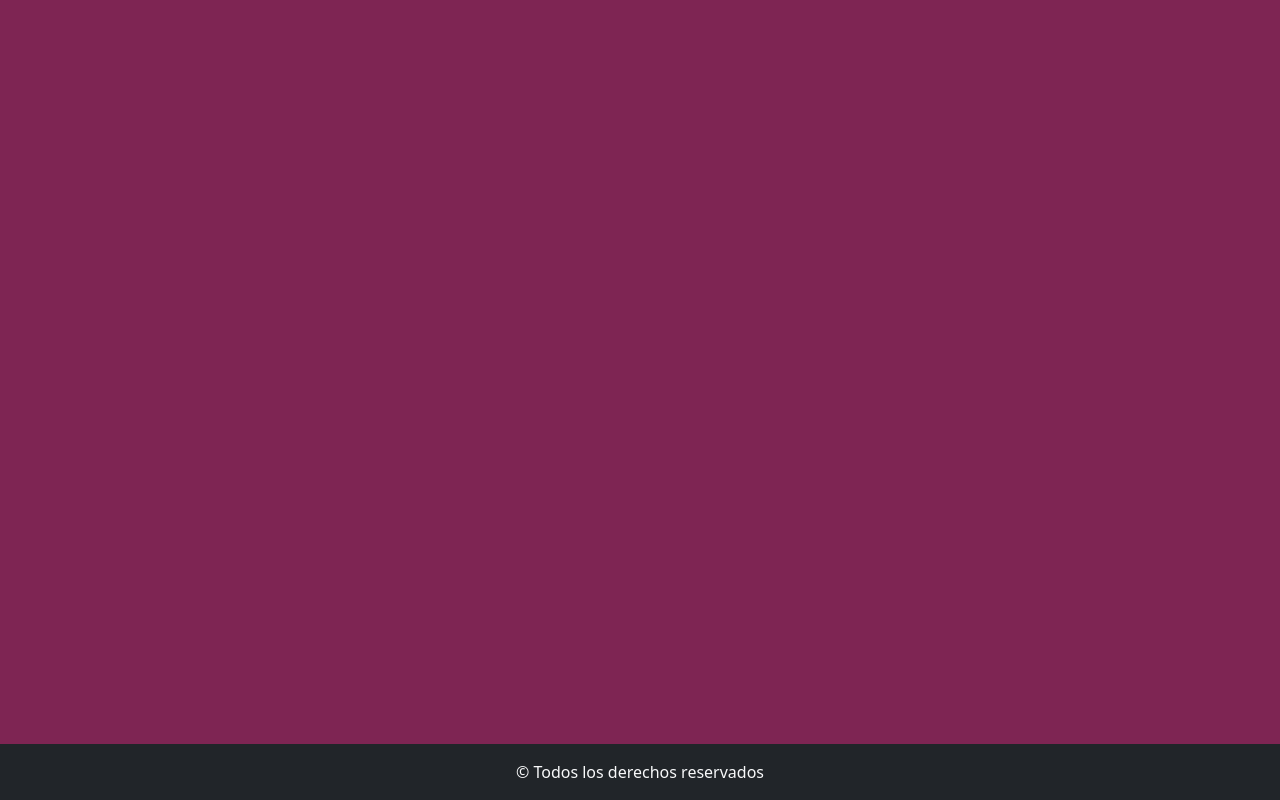
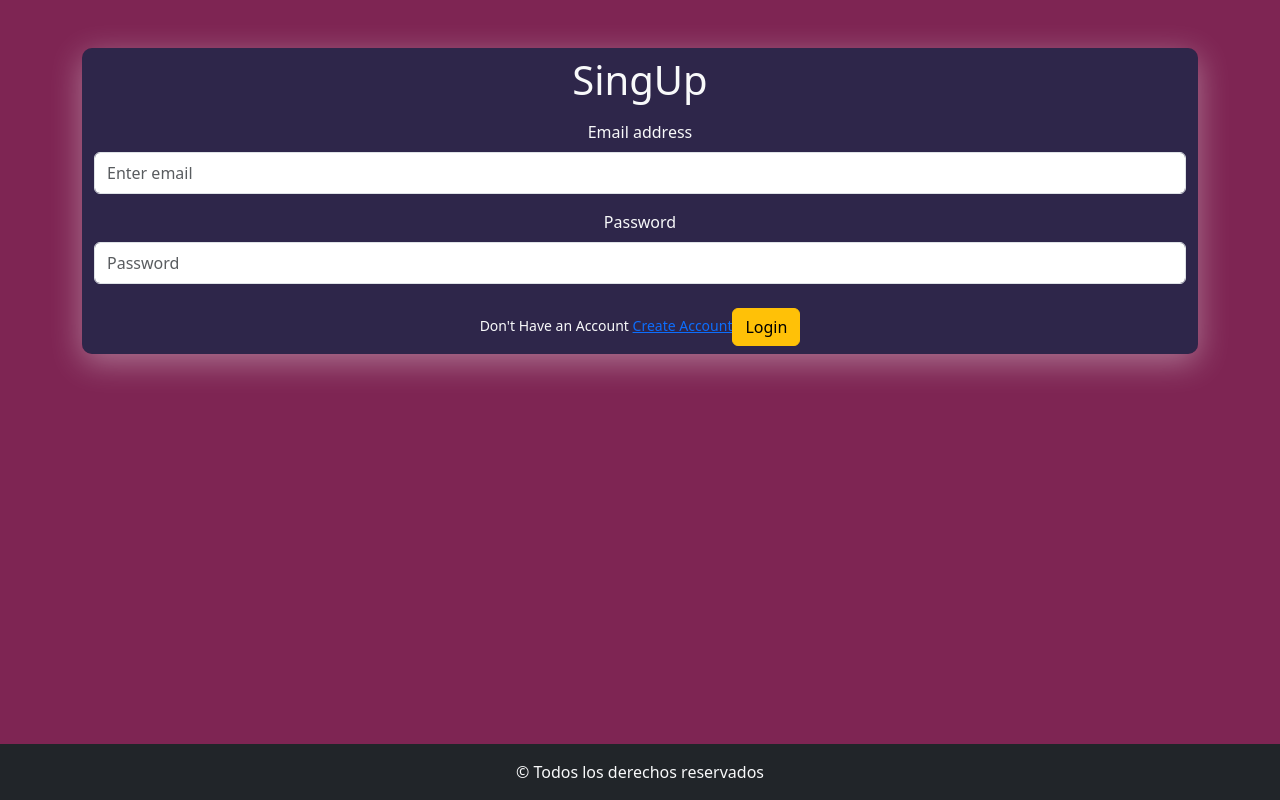
Before and after one commit to CosmeNicolas/FirebaseAuth, a React (Vite) app: page /Login in a window 1280 px wide. Built offline with nearby package versions, Linux system fonts and the light colour scheme.

Commit message:
agreggue el componente login y redirigi las rutas

```diff
--- /dev/null
+++ b/src/components/Login.jsx
@@ -0,0 +1,80 @@
+import { useState } from 'react'
+import {Form, Button} from 'react-bootstrap'
+import {Container} from 'react-bootstrap'
+import { Link } from 'react-router-dom'
+import firebase from '../config/FirebaseConfig'
+
+
+
+
+const Login = () => {
+
+
+ const [email, setEmail] = useState('')
+ const [password, setPassword] = useState('')
+
+
+
+
+  const handleSubmit = async (e) =>
+  {
+    e.preventDefault()
+    try
+    {
+      const user  = await firebase.auth().signInWithEmailAndPassword(email, password)
+      if(user)
+      {
+        alert('Login Succesfully ')
+      }
+    }
+    catch (error)
+    {
+      alert(error)
+    }
+  }
+
+  return (
+    <>
+    <Container className='mt-5 container-login' >
+       <h1 className='py-2 text-light'>SingUp</h1>
+       <Form>
+        {/* userName */}
+
+
+        {/* email */}
+      <Form.Group className="mb-3 text-light" controlId="formBasicEmail">
+        <Form.Label>Email address</Form.Label>
+        <Form.Control
+        className='py-2'
+         type="email"
+         placeholder="Enter email"
+         value={email}
+         onChange={(e)=>setEmail(e.target.value)} />
+      </Form.Group>
+
+        {/* password */}
+      <Form.Group className="mb-3 text-light" controlId="formBasicPassword">
+        <Form.Label>Password</Form.Label>
+        <Form.Control
+        className='py-2'
+         type="password"
+          placeholder="Password"
+          value={password}
+          onChange={(e)=>setPassword(e.target.value)} />
+      </Form.Group>
+
+      {/* formText */}
+      <Form.Text className=" text-light">
+         Don't Have an Account <Link to="/" >Create Account</Link>
+        </Form.Text>
+
+      <Button onClick={handleSubmit} className='my-2' variant="warning" type="submit">
+       Login
+      </Button>
+    </Form>
+    </Container>
+    </>
+  )
+}
+
+export default Login
--- a/src/components/Rout.jsx
+++ b/src/components/Rout.jsx
@@ -1,11 +1,15 @@
 import { Routes, Route } from "react-router-dom"
 import SingUp from './SingUp'
+import Login from "./Login"
 
 const Rout = () => {
   return (
+    <>
     <Routes>
       <Route path="/" element={<SingUp/>} ></Route>
+      <Route path='/Login' element={<Login/>} ></Route>
     </Routes>
+    </>
   )
 }
 
```
